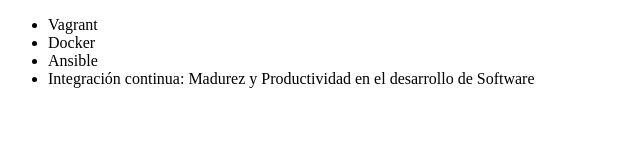
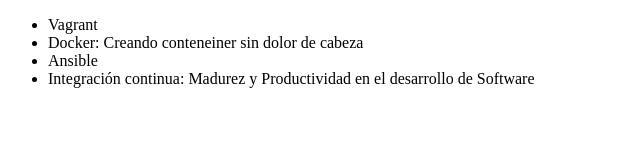
Before and after one commit to NatyG2023/Alura-Git, a plain HTML site: page index.html in a window 1280 px wide. Shown: the whole page, without its empty margins (0-640 px from the left). Drawn offline with Linux system fonts and the light colour scheme.

Commit message:
Corrigiendo el nombre del curso de Dockers

```diff
--- a/index.html
+++ b/index.html
@@ -7,7 +7,7 @@
 <body>
      <ul>
          <li> Vagrant </li>
-         <li> Docker </li>
+         <li> Docker: Creando conteneiner sin dolor de cabeza</li>
          <li> Ansible </li>
          <li> Integración continua: Madurez y Productividad en el desarrollo de Software </li>
      </ul>
```
